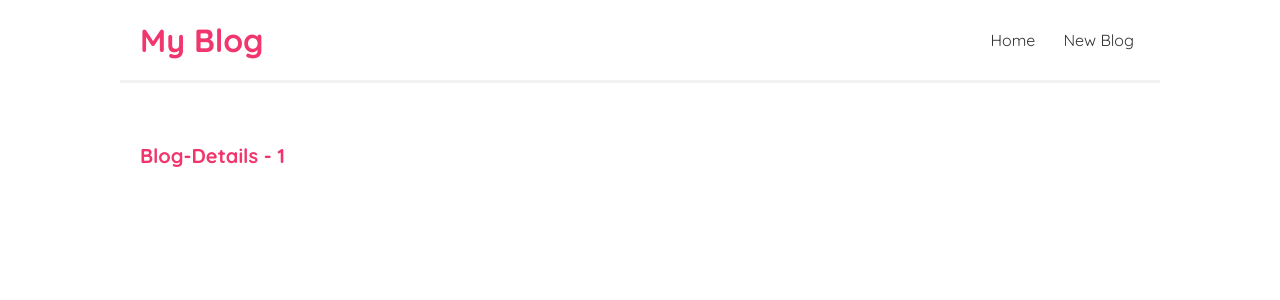
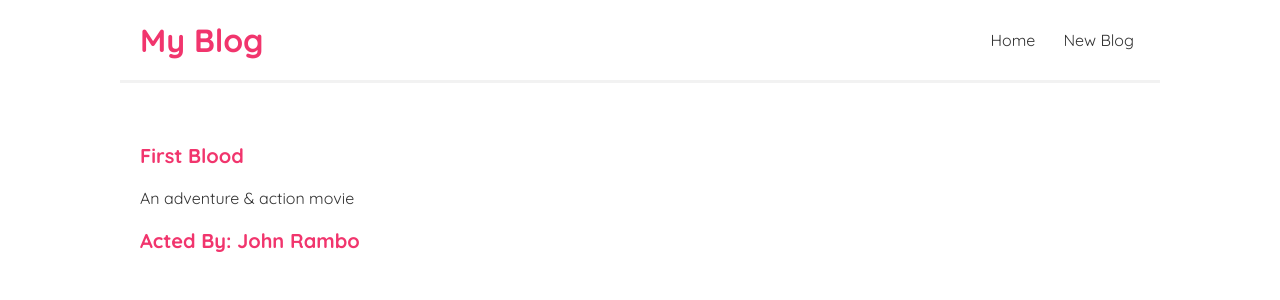
Before and after one commit to Paul-Nathan/BlogWebApp, a React (Create React App) app: page /blogs/1 in a window 1280 px wide. Shown: the top 300 px of the page. Built offline with nearby package versions, Linux system fonts and the light colour scheme; data requests are answered from the project's data file.

Commit message:
accessing the blogDetails content

```diff
--- a/src/Components/BlogDetails.js
+++ b/src/Components/BlogDetails.js
@@ -1,13 +1,27 @@
 import React from 'react'
 import {useParams} from 'react-router-dom'
+import useFetch from './useFetch'
+import loading from './Hourglass.gif'
+
 
 function BlogDetails() {
     const {id} = useParams()
+    const {data: blog, isPending, error} =
+    useFetch('http://localhost:8000/blogs/' + id )
 
   return (
     <div className='blog-details'>
-        <h2>Blog-Details - {id} </h2></div>
-  )
+        {isPending && <div><img src={loading} alt='loading spinner'/></div>}
+        {error && <div>{error}</div> }
+        {blog && (
+            <article>
+                <h2>{blog.title}</h2>
+                <div>{blog.body}</div>
+                <h2>Acted  By: {blog.author}</h2>
+            </article>
+        )}
+        </div>
+  );
 }
 
 export default BlogDetails
--- a/src/Components/BlogList.js
+++ b/src/Components/BlogList.js
@@ -1,12 +1,15 @@
+import {Link} from 'react-router-dom'
+
   const BlogList = ({blogs, title}) => {
   return (
     <div className="blog-list">
         <h1>{title}</h1>
          {blogs.map((blog)=>(
             <div className='blog-preview' key={blog.id}>
+              <Link to ={`/blogs/${blog.id}`}>
                 <h2>{blog.title}</h2>
                 <p>Written By: {blog.author}</p>
-
+                </Link>
             </div>
         ))}
       </div>
--- a/src/Components/Home.js
+++ b/src/Components/Home.js
@@ -1,8 +1,6 @@
 import useFetch from './useFetch';
 import BlogList from './BlogList';
 import loading from './Hourglass.gif'
-
-
 
 
   const Home = () => {
```
